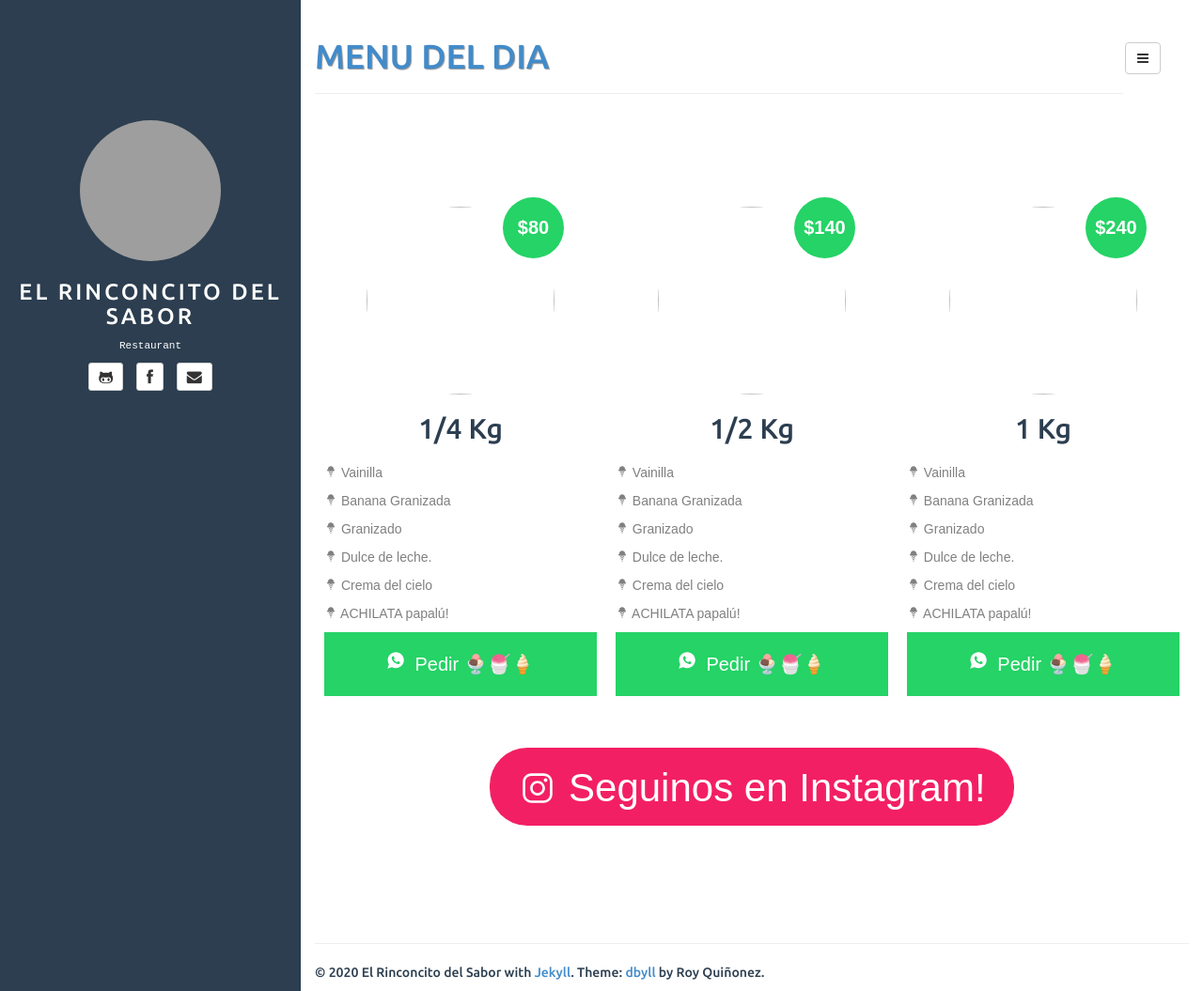
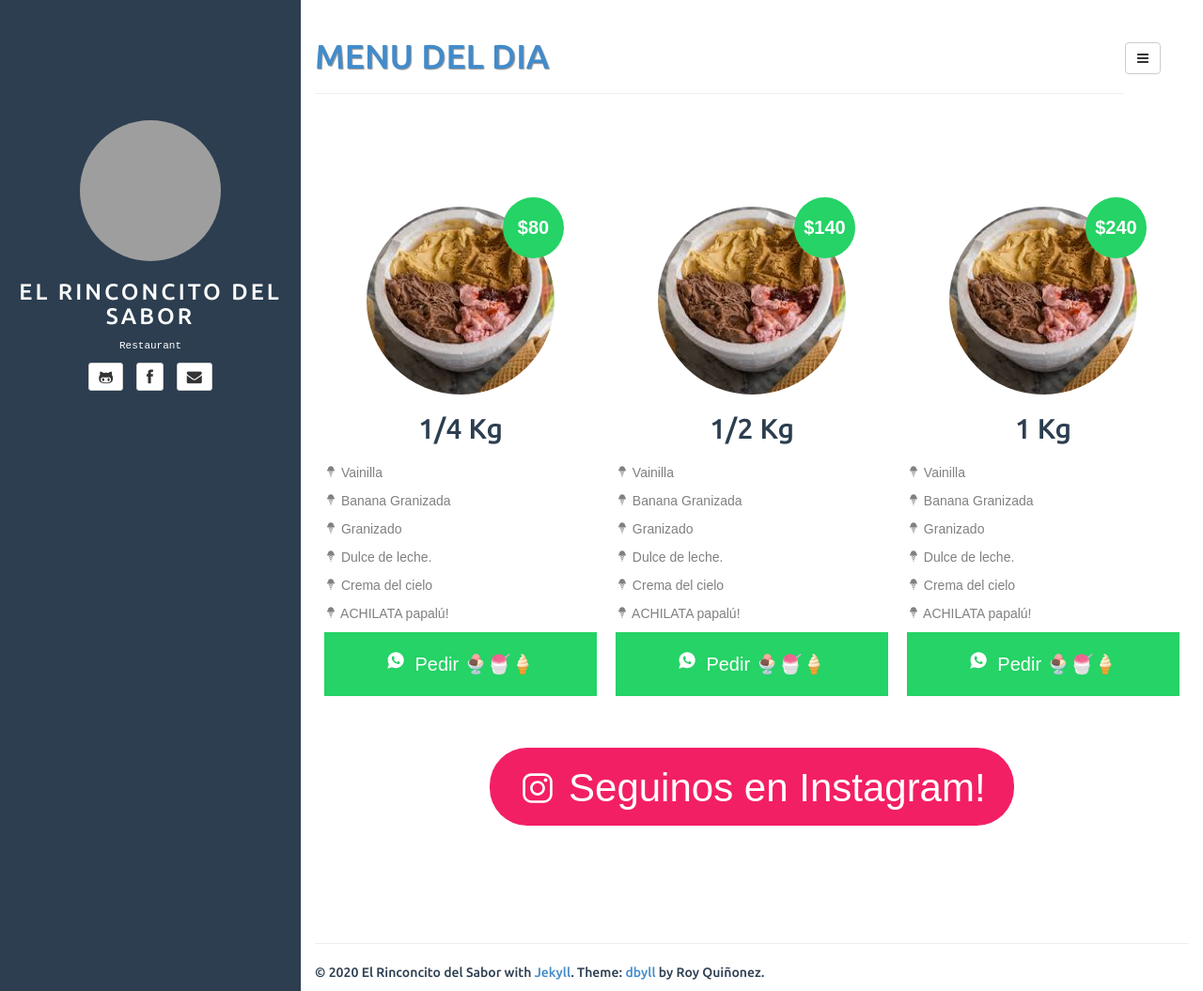
Before and after one commit to Roway007/Roway007.github.io, a Jekyll site: the page built from index.html, in a window 1280 px wide and 1055 px high. Shown: the whole window at 94% size. Built offline with Jekyll 4.4.1, drawn with Linux system fonts in a browser that asks for light colours; the list of posts is cut into pages by our own code; comment, search, counter and statistics services are not loaded; grey boxes are pictures that could not be loaded.

Commit message:
Update index.html

```diff
--- a/index.html
+++ b/index.html
@@ -40,7 +40,7 @@ tagline:
 			<div class="col">
 				<div class="product">
 					<div class="image">
-						<img src="images/helado1.jpg">
+						<img src="helado1.jpg">
 						<div class="price">$80</div>
 					</div>
 					<h2>1/4 Kg</h2>
@@ -77,7 +77,7 @@ tagline:
 			<div class="col">
 				<div class="product">
 					<div class="image">
-						<img src="images/helado1.jpg">
+						<img src="helado1.jpg">
 						<div class="price">$140</div>
 					</div>
 					<h2>1/2 Kg</h2>
@@ -114,7 +114,7 @@ tagline:
 			<div class="col">
 				<div class="product">
 					<div class="image">
-						<img src="images/helado1.jpg">
+						<img src="helado1.jpg">
 						<div class="price">$240</div>
 					</div>
 					<h2>1 Kg</h2>
```
